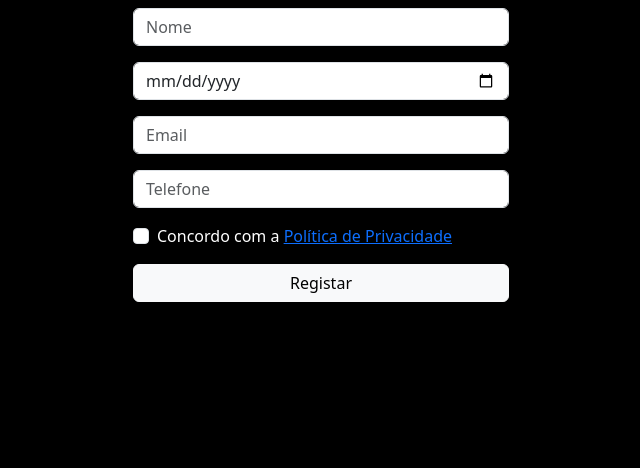
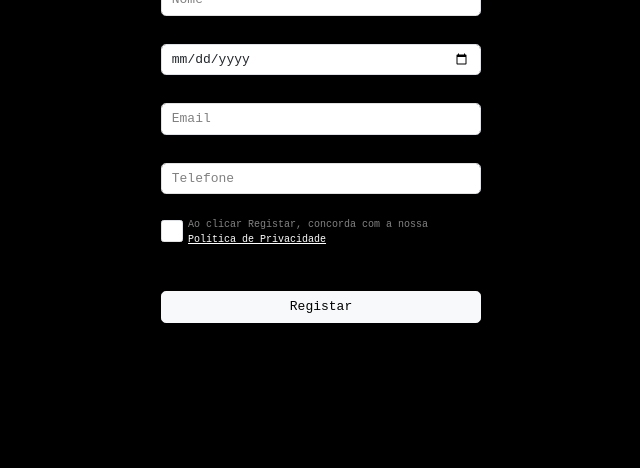
Before and after one commit to PedroMoraisCosta/lostlabconference, a plain HTML site: page index.html in a window 1280 px wide. Shown: the part 332-800 px from the top of the page, without its empty margins (319-959 px from the left). Drawn offline with nearby package versions, Linux system fonts and the light colour scheme.

Commit message:
update css

```diff
--- a/index.html
+++ b/index.html
@@ -7,58 +7,43 @@
 
     <!-- Bootstrap CSS -->
     <link href="https://cdn.jsdelivr.net/npm/bootstrap@5.3.0/dist/css/bootstrap.min.css" rel="stylesheet">
+    <link rel="stylesheet" href="styles.css"> <!-- Link to your CSS file -->
+    <style>
 
-    <style>
-        body {
-            background-color: black;
-            color: white;
-            display: flex;
-            justify-content: center;
-            align-items: center;
-            height: 100vh;
-        }
-        .container {
-            max-width: 400px;
-            width: 100%;
-        }
-        .error-message {
-            color: red;
-            font-size: 12px;
-        }
     </style>
 </head>
 <body>
 
     <div class="container">
-        <div class="text-center mb-4">
-            <img src="images\lostLabLogo.jpg" alt="Löst Lab" class="img-fluid" width="150">
+        <div class="text-center mb-1">
+            <img src="images\lostLabLogo.jpg" alt="Löst Lab" class="img-fluid" width="250">
         </div>
 
         <form id="registerForm" novalidate>
-            <div class="mb-3">
+            <div class="mb-1">
                 <input type="text" id="name" class="form-control" placeholder="Nome" required>
                 <div class="error-message" id="error-name"></div>
             </div>
 
-            <div class="mb-3">
+            <div class="mb-1">
                 <input type="date" id="birthdate" class="form-control" required>
                 <div class="error-message" id="error-birthdate"></div>
             </div>
 
-            <div class="mb-3">
+            <div class="mb-1">
                 <input type="email" id="email" class="form-control" placeholder="Email" required>
                 <div class="error-message" id="error-email"></div>
             </div>
 
-            <div class="mb-3">
+            <div class="mb-1">
                 <input type="tel" id="phone" class="form-control" placeholder="Telefone" required>
                 <div class="error-message" id="error-phone"></div>
             </div>
 
-            <div class="mb-3 form-check">
+            <div class="mb-5 form-check">
                 <input type="checkbox" id="privacy" class="form-check-input" required>
-                <label class="form-check-label" for="privacy">
-                    Concordo com a <a href="privacidade.html" target="_blank">Política de Privacidade</a>
+                <label class="form-check-label form-check-color" for="privacy">
+                    Ao clicar Registar, concorda com a nossa <a href="privacidade.html" target="_blank">Política de Privacidade</a>
                 </label>
             </div>
 
--- a/styles.css
+++ b/styles.css
@@ -2,7 +2,7 @@
     margin: 0;
     padding: 0;
     box-sizing: border-box;
-    font-family: Arial, sans-serif;
+    font-family: monospace;
 }
 
 body {
@@ -12,12 +12,35 @@ body {
     justify-content: center;
     align-items: center;
     height: 100vh;
+    min-width: 200px;
+}
+.container {
+    max-width: 375px;
+    height: 684px;
+    width: 100%;
+    min-width: 250px;
+}
+.error-message {
+    color: red;
+    font-size: 12px;
 }
 
-.container {
+
+/* Ensure that all input placeholders are gray */
+input::placeholder,
+textarea::placeholder {
+    color: gray !important;
+}
+/* .container {
     width: 90%;
     max-width: 400px;
     text-align: center;
+} */
+
+.error-message {
+    color: red;
+    font-size: 12px;
+    height: 15px;
 }
 
 .logo {
@@ -28,6 +51,8 @@ body {
 form {
     display: flex;
     flex-direction: column;
+    padding-left: 5%;
+    padding-right: 5%;
 }
 
 input, button {
@@ -64,8 +89,31 @@ button:hover {
     text-decoration: underline;
 }
 
-.error-message {
-    color: red;
-    font-size: 12px;
-    height: 15px;
+
+
+.form-check{
+    display: flex;
+    font-size: 10px;
 }
+.form-check-color{
+    color: #828282
+}
+.form-check-color a{
+    color: #FFFFFF
+}
+.form-check-label{
+    padding-left: 5px;
+}
+.imgRandom{
+    width: 100px;
+    height: 140px;
+    object-fit: cover;
+}
+.imgThanks{
+    width: 240px;
+    height: 250px;
+    margin-top: 20px;
+}
+.imgRandomcontainer{
+    margin-top: -20px;
+}
```
Also changed, not shown: codigo.html (+12 -11 lines).
